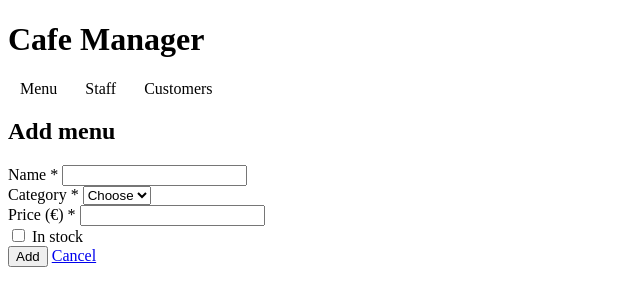
After one commit to EvilMoonBerry/cafe_manager, a Flask app: page /db/menu/add in a window 1280 px wide. The commit adds this page. Shown: the top 306 px of the page, without its empty margins (0-640 px from the left). Run offline with Flask 3, Linux system fonts and the light colour scheme.

Commit message:
Add, edit and delete (Minimum viability)

```diff
--- a/app.py
+++ b/app.py
@@ -1,24 +1,30 @@
 import os
 from dotenv import load_dotenv
 load_dotenv()
-from flask import Flask, render_template, request, redirect, url_for
+
+from datetime import datetime
+from flask import Flask, render_template, request, redirect, url_for, abort
+from pymongo.errors import DuplicateKeyError
 from db.sqlite_cafe import cafe_menu, cafe_staff
 from db.mongo_cafe import cafe_customers
+
 
 # Sources used for syntax and understanding different concepts of Flask:
 # https://flask.palletsprojects.com/en/stable/quickstart/ quickstart for Flask
 # https://dev.to/prahladyeri/flask-recipe-restful-crud-using-sqlalchemy-3731
 # https://codesignal.com/learn/courses/mastering-flask-http-methods/lessons/combining-methods-into-single-endpoints
 # https://medium.com/@ruchikabhat5/working-with-databases-in-flask-a-comprehensive-guide-96cc2795a751
+# https://jinja.palletsprojects.com/en/stable/templates/
 
 
 app = Flask(__name__)
+
 
 DATABASES = {
     "menu": {
         "title": "Menu",
         "technology": "SQLite",
-        "store": cafe_menu,
+        "cafe": cafe_menu,
         "fields":[
             {"name": "name", "label": "Name", "type": "text", "required": True},
             {"name": "category", "label": "Category", "type": "select", "required": True, "choices": ["Coffee", "Tea", "Pastry"]},
@@ -29,7 +35,7 @@ DATABASES = {
     "staff": {
             "title": "Staff",
             "technology": "SQLite",
-            "store": cafe_staff,
+            "cafe": cafe_staff,
             "fields":[
                 {"name": "name", "label": "Name", "type": "text", "required": True},
                 {"name": "role", "label": "Role", "type": "select", "required": True, "choices": ["Manager", "Shift manager", "Barista"]},
@@ -40,11 +46,11 @@ DATABASES = {
     "customers": {
             "title": "Customers",
             "technology": "MongoDB",
-            "store": cafe_customers,
+            "cafe": cafe_customers,
             "fields":[
                 {"name": "name", "label": "Name", "type": "text", "required": True},
                 {"name": "email", "label": "Email", "type": "email", "required": True},
-                {"name": "points", "label":"Points", "type": "number", "required": True},
+                {"name": "points", "label":"Points", "type": "integer", "required": True},
                 {"name": "birthday", "label": "Birthday", "type":"date","in_table": False},
                 {"name": "favourite_drinks", "label": "Favourite drinks", "type":"list","in_table": False},
             ],
@@ -54,7 +60,50 @@ DATABASES = {
 
 def get_database(name):
     db = DATABASES.get(name)
+    if db is None:
+        abort(404, description=f"There is no database called '{name}'")
     return db
+
+# Help converting data from form to text and python values
+
+# Turn text into right types before saving
+def form_to_data(db, form):
+    data = {}
+    for field in db["fields"]:
+        key = field["name"]
+        type = field["type"]
+        all = form.get(key,"").strip()
+
+        if type == "checkbox":
+            data[key] = 1 if key in form else 0
+        elif type == "number":
+            data[key] = float(all) if all else None
+        elif type == "integer":
+            data[key] = int(all) if all else None
+        elif type == "list":
+            data[key] = [part.strip() for part in all.split(",") if part.strip()]
+        elif type == "date" and db["technology"] == "MongoDB":
+            data[key] = datetime.strptime(all, "%Y-%m-%d") if all else None
+        else:
+            data[key] = all
+    return data
+
+#Turn values into text for from
+def row_to_form(db, row):
+    values = {}
+    for field in db["fields"]:
+        key = field["name"]
+        value = row.get(key)
+        if value is None:
+            values[key] = ""
+        elif field["type"] == "list":
+            values[key] = ", ".join(value)
+        elif isinstance(value, datetime):
+            values[key] = value.strftime("%Y-%m-%d")
+        else:
+            values[key] = value
+    return values
+
 
 @app.context_processor
 def dbinjector():
@@ -67,9 +116,49 @@ def home():
 @app.route("/db/<name>")
 def display_table(name):
     db = get_database(name)
-    rows = db["store"].list_all()
-    columns = [f for f in db["fields"] if f.get("in_table", True)]
+    rows = db["cafe"].list_all()
+    columns = [f for f in db["fields"] if f.get("in_table", True)] #skip fiels that are not filled in
     return render_template("table.html", name = name, db = db, rows = rows, columns = columns)
+
+# Add new row to database
+@app.route("/db/<name>/add", methods=["GET", "POST"])
+def add_row(name):
+    db = get_database(name)
+    if request.method == "POST":
+        data = form_to_data(db, request.form)
+        try:
+            db["cafe"].add(data)
+        except DuplicateKeyError:
+            return render_template("form.html", name = name, db = db, values = request.form, record_id = None, error="Another customer already uses this email",), 400
+        return redirect(url_for("display_table", name=name))
+    return render_template("form.html", name = name, db = db, values = {}, record_id = None)
+
+# Edit existing database
+@app.route("/db/<name>/edit/<record_id>", methods=["GET", "POST"])
+def edit_row(name, record_id):
+    db = get_database(name)
+    row = db["cafe"].get(record_id)
+    if row is None:
+        abort(404, description="may have been deleted")
+    if request.method == "POST":
+        data = form_to_data(db, request.form)
+        try:
+            db["cafe"].update(record_id, data)
+        except DuplicateKeyError:
+            return render_template("form.html", name = name, db = db, values = request.form, record_id = record_id, error="Another customer already uses this email",), 400
+        return redirect(url_for("display_table", name=name))
+    values = row_to_form(db, row)
+    return render_template("form.html", name = name, db = db, values = values, record_id = record_id)
+
+# Delete row from database
+@app.route("/db/<name>/delete/<record_id>", methods=["POST"])
+def delete_row(name, record_id):
+    db = get_database(name)
+    db["cafe"].delete(record_id)
+    return redirect(url_for("display_table", name = name))
+
+
+
 
 if __name__ == "__main__":
     app.run(debug=True)
--- /dev/null
+++ b/templates/form.html
@@ -0,0 +1,51 @@
+{# Used for edding and editing data in all three databases #}
+{% extends "main.html" %}
+{% block title %}{{ "Edit" if record_id else "Add" }} {{db.title}} - cafe manager{% endblock %}
+{% block content %}
+
+<h2>{{ "Edit" if record_id else "Add" }} {{ db.title | lower }}</h2>
+
+{% if error %}
+    <div class="message error">{{ error }}</div>
+{% endif %}
+
+<form method="post" class="form">
+    {% for field in db.fields %}
+        {% set value = values.get(field.name, "") %}
+        <div class="field">
+            {% if field.type == "checkbox" %}
+            <label>
+                <input type="checkbox" name="{{ field.name }}" {% if value %}checked{% endif %}>
+                {{ field.label }}
+            </label>
+
+            {% else %}
+                <label for="{{ field.name }}">
+                    {{ field.label }}{% if field.required %} *{% endif %}
+                </label>
+                {% if field.type == "select" %}
+                <select id="{{ field.name }}" name="{{ field.name }}" {% if field.required %}required{% endif %}>
+                    <option value="">Choose</option>
+                    {% for choice in field.choices %}
+                        <option value="{{ choice }}" {% if choice == value %}selected{% endif %}>{{ choice }}</option>
+                    {% endfor %}
+                </select>
+                {% elif field.type == "number" %}
+                    <input type="number" id="{{ field.name }}" name="{{ field.name }}" value="{{ value }}" step="0.01" min="0" {% if field.required %}required{% endif %}>
+                {% elif field.type == "integer" %}
+                    <input type="number" id="{{ field.name }}" name="{{ field.name }}" value="{{ value }}" step="1" min="0" {% if field.required %}required{% endif %}>
+                {% elif field.type == "list" %}
+                    <input type="text" id="{{ field.name }}" name="{{ field.name }}" value="{{ value }}" placeholder="later">
+                {% else %}
+                    <input type="{{ field.type }}" id="{{ field.name }}" name="{{ field.name }}" value="{{ value }}" {% if field.required %}required{% endif %}>
+                {% endif %}
+            {% endif %}
+        </div>
+    {% endfor %}
+
+    <div class="form-action">
+        <button type="submit" class="btn">{{ "Save changes" if record_id else "Add"}}</button>
+        <a href="{{ url_for('display_table', name=name) }}" class="btn btn-secondary">Cancel</a>
+    </div>
+</form>
+{% endblock %}
--- a/templates/main.html
+++ b/templates/main.html
@@ -1,3 +1,4 @@
+{# https://jinja.palletsprojects.com/en/stable/templates/ Jinja documentation for syntax #}
 <!DOCTYPE html>
 <html>
     <head>
```
Also changed, not shown: templates/table.html (+41 -6 lines).
